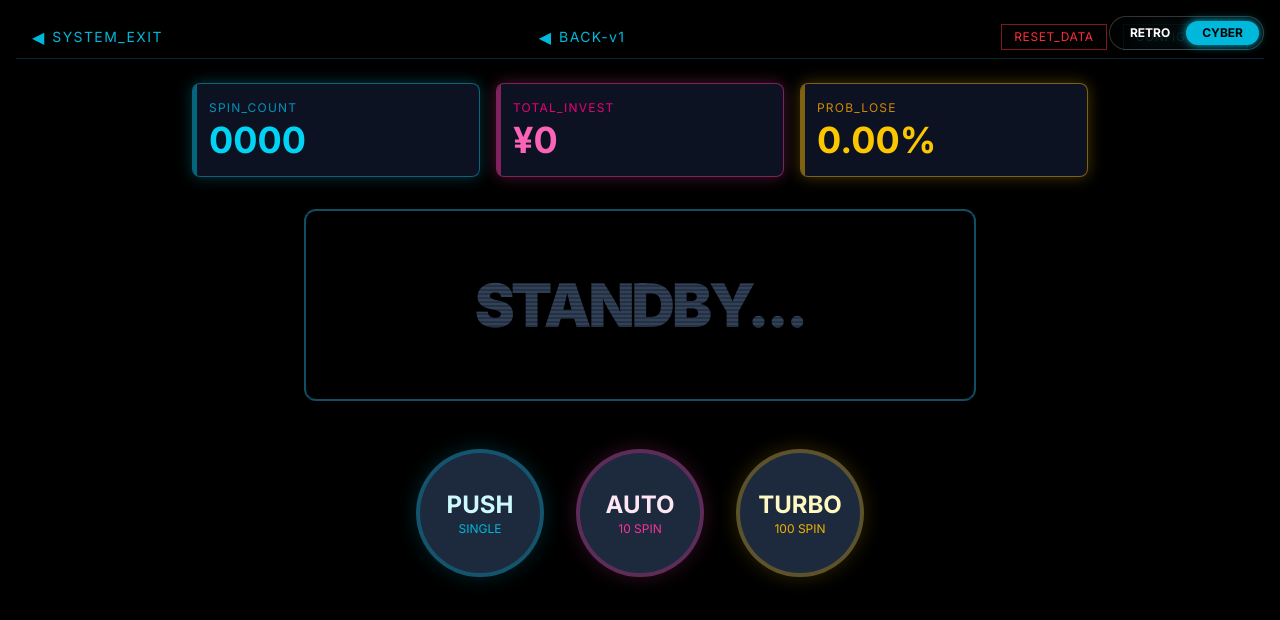
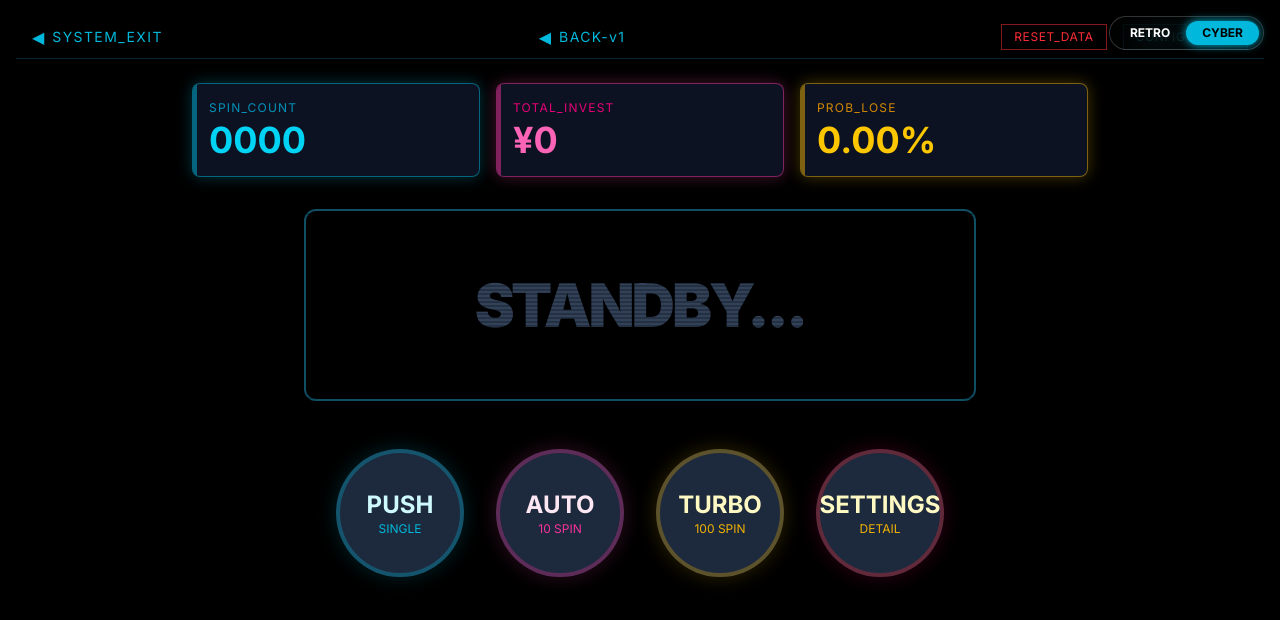
Before and after one commit to Reossann/my-universe, a Next.js app: page /pachinco/v2 in a window 1280 px wide. Shown: the top 620 px of the page. Built offline with nearby package versions, Linux system fonts and the light colour scheme.

Commit message:
feat: 設定場所を追加

```diff
--- a/app/pachinco/v2/page.tsx
+++ b/app/pachinco/v2/page.tsx
@@ -93,6 +93,10 @@ const CyberView = (props: PachinkoViewProps) => {
           <button onClick={() => props.handleSpin(100)} className="group w-32 h-32 rounded-full bg-slate-800 border-4 border-yellow-500/30 shadow-[0_0_20px_rgba(234,179,8,0.2)] active:scale-95 transition-all hover:border-yellow-400 hover:shadow-[0_0_30px_rgba(234,179,8,0.5)] flex flex-col items-center justify-center">
              <span className="text-2xl font-bold text-yellow-100">TURBO</span>
              <span className="text-xs text-yellow-500">100 SPIN</span>
+          </button>
+          <button onClick={() => props.setIsSettingsOpen(true)} className="group w-32 h-32 rounded-full bg-slate-800 border-4 border-red-500/30 shadow-[0_0_20px_rgba(234,1,99,0.2)] active:scale-95 transition-all hover:border-yellow-400 hover:shadow-[0_0_30px_rgba(234,179,8,0.5)] flex flex-col items-center justify-center">
+             <span className="text-2xl font-bold text-yellow-100">SETTINGS</span>
+             <span className="text-xs text-yellow-500">DETAIL</span>
           </button>
         </div>
       </div>
```
